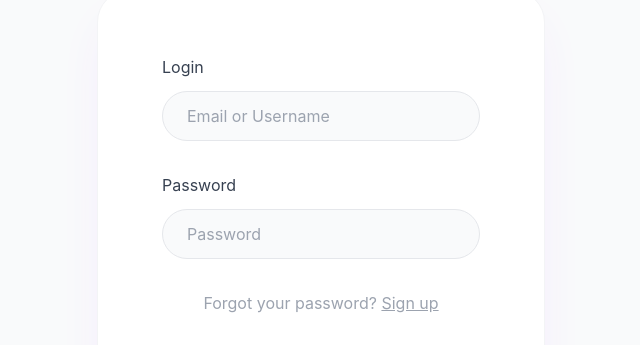
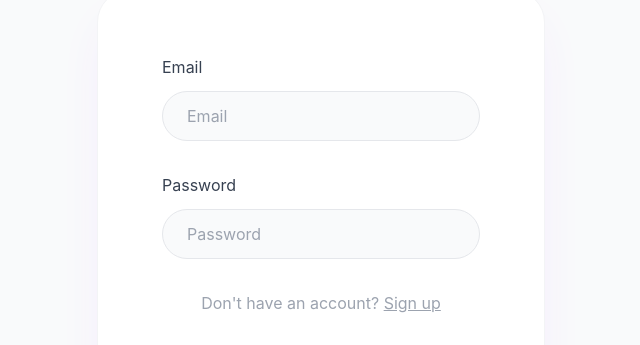
Before and after one commit to vxk8058/Health-Hub, a React (Create React App) app in the folder my-app/: page /login in a window 1280 px wide. Shown: the part 175-520 px from the top of the page, without its empty margins (319-959 px from the left). Built offline with nearby package versions, Linux system fonts and the light colour scheme.

Commit message:
final checks

```diff
--- a/my-app/src/components/CreateAccount.tsx
+++ b/my-app/src/components/CreateAccount.tsx
@@ -34,7 +34,7 @@ export default function CreateAccount({ setUserData, handleLogin }: CreateAccoun
         <p className="text-gray-400 mb-12 tracking-wide">Create Account</p>
 
         <div className="mb-8">
-          <label className="block text-gray-700 mb-3">Health Hub</label>
+          {/* <label className="block text-gray-700 mb-3">Health Hub</label> */}
           <input
             type="text"
             placeholder="First Name"
--- a/my-app/src/components/Login.tsx
+++ b/my-app/src/components/Login.tsx
@@ -30,12 +30,12 @@ export default function Login({ setUserData, handleLogin }: LoginProps) {
     <div className="min-h-screen flex items-center justify-center p-6">
       <div className="bg-white rounded-[2rem] p-16 w-full max-w-md shadow-2xl shadow-purple-100 border border-gray-100">
         <div className="mb-8">
-          <label className="block text-gray-700 mb-3">Login</label>
+          <label className="block text-gray-700 mb-3">Email</label>
           <input
             type="text"
             value={email}
             onChange={(e) => setEmail(e.target.value)}
-            placeholder="Email or Username"
+            placeholder="Email"
             className="w-full px-6 py-3 border border-gray-200 rounded-full focus:outline-none focus:border-[#8B7BA8] focus:ring-2 focus:ring-[#8B7BA8]/20 transition-all duration-200 bg-gray-50 hover:bg-white"
           />
         </div>
@@ -51,7 +51,7 @@ export default function Login({ setUserData, handleLogin }: LoginProps) {
           />
         </div>
 
-        <p className="text-gray-400 text-center mb-8">Forgot your password? <span className="underline cursor-pointer hover:text-[#8B7BA8] transition-colors" onClick={() => navigate('/create-account')}>Sign up</span></p>
+        <p className="text-gray-400 text-center mb-8">Don't have an account? <span className="underline cursor-pointer hover:text-[#8B7BA8] transition-colors" onClick={() => navigate('/create-account')}>Sign up</span></p>
 
         <button
           onClick={handleSubmit}
```
